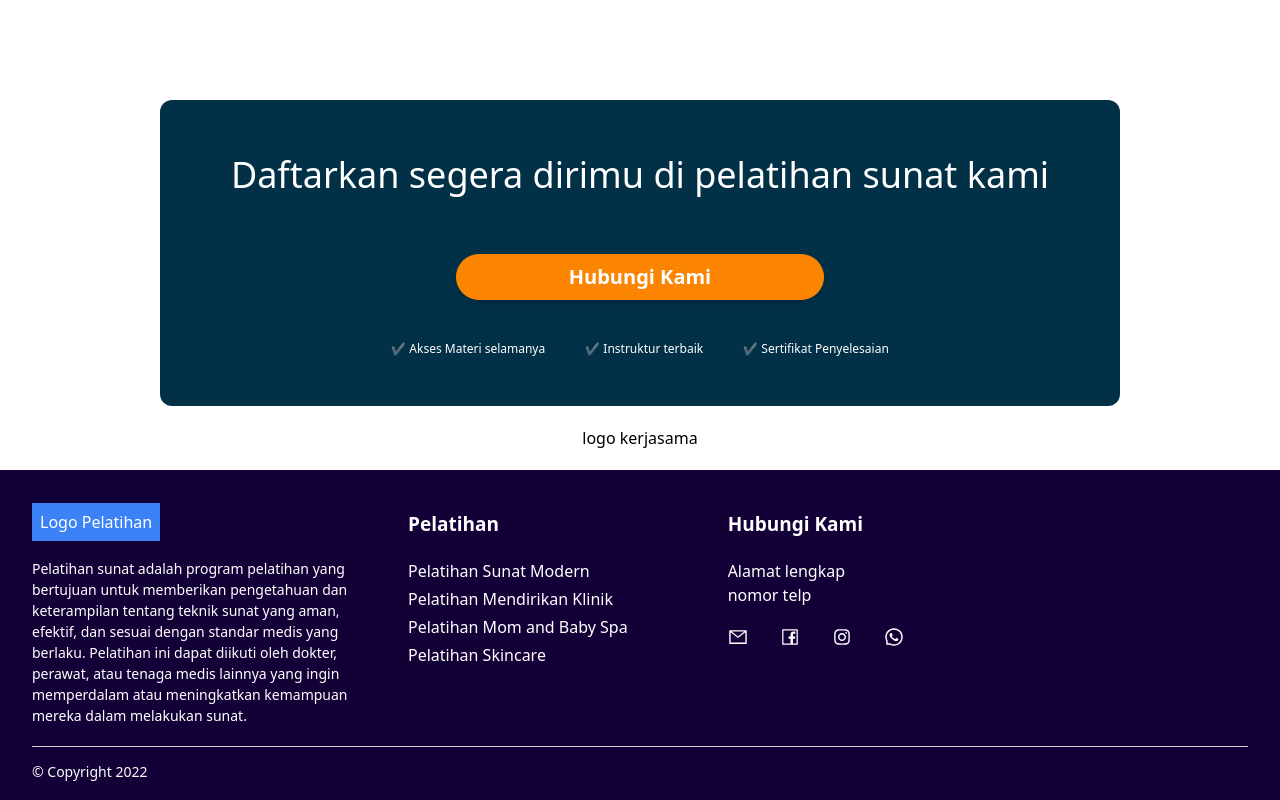
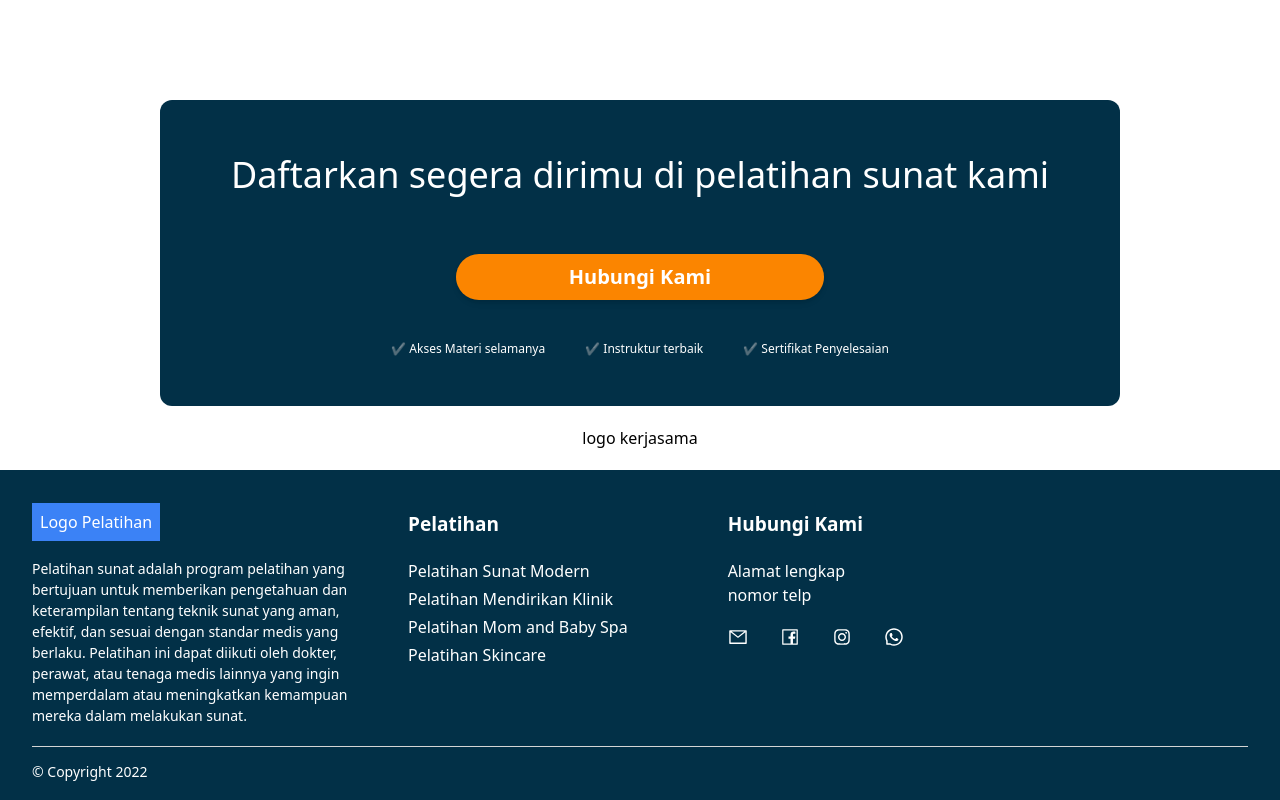
Before and after one commit to nidamuna/landingpage-1, a React (Create React App) app: page / in a window 1280 px wide. Shown: the part 3022-3822 px from the top of the page. Built offline with nearby package versions, Linux system fonts and the light colour scheme.

Commit message:
change footer color

```diff
--- a/src/component/Footer.jsx
+++ b/src/component/Footer.jsx
@@ -28,7 +28,7 @@ const Footer = () => {
 
   return (
     <>
-      <footer id='footer' className='w-full bg-[#120036] h-auto pt-10 px-8 flex flex-col justify-between items-center'>
+      <footer id='footer' className='w-full bg-[#023047] h-auto pt-10 px-8 flex flex-col justify-between items-center'>
         <div className='flex flex-col md:flex-row justify-start items-start gap-10 text-white mb-5 cursor-pointer'>
           <div className='w-full md:w-[40%]'>
             <span className='bg-blue-500 p-2 text-white'>
```
